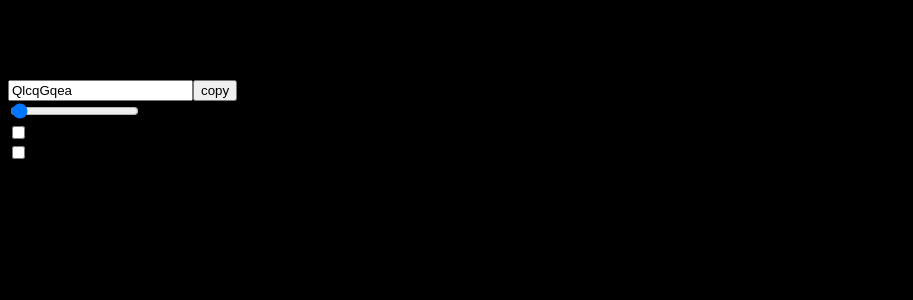
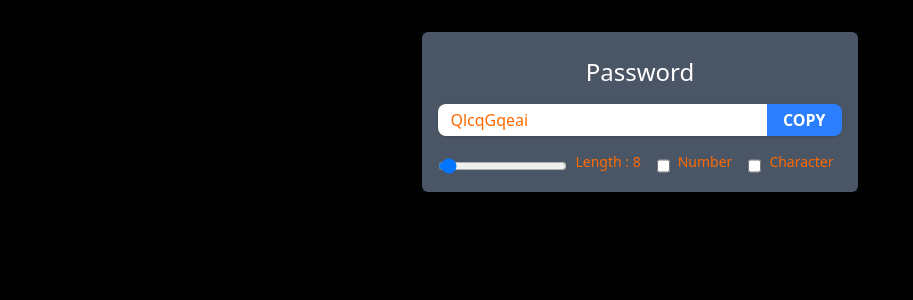
Before and after one commit to MR-MSBORA/Password-Generator, a React (Vite) app: page / in a window 1280 px wide. Shown: the top 300 px of the page, without its empty margins (0-913 px from the left). Built offline with nearby package versions, Linux system fonts and the light colour scheme.

Commit message:
Update App.jsx

```diff
--- a/src/App.jsx
+++ b/src/App.jsx
@@ -1,98 +1,124 @@
-import { useState, useCallback, useEffect, useRef } from 'react'
+import { useCallback, useState, useEffect, useRef } from 'react'
+import './App.css'
+function App() {
+  const [count, setCount] = useState(0)
+  const [length, setlength] = useState(8)
+  const [number, setnumber] = useState(false)
+  const [character, setcharacter] = useState(false)
+  const [password, setpassword] = useState("")
 
 
-
-function App() {
-  const [length, setLength] = useState(8)
-  const [numberAllowed, setNumberAllowed] = useState(false);
-  const [charAllowed, setCharAllowed] = useState(false)
-  const [password, setPassword] = useState("")
-
-  //useRef hook
-  const passwordRef = useRef(null)
+  const passwordRef = useRef(null) //SPECIAL HOOK USED FOR ADDING OPTIMIZATION IN  CODE FOR COPYING THE PASSWORD
 
   const passwordGenerator = useCallback(() => {
     let pass = ""
     let str = "ABCDEFGHIJKLMNOPQRSTUVWXYZabcdefghijklmnopqrstuvwxyz"
-    if (numberAllowed) str += "0123456789"
-    if (charAllowed) str += "!@#$%^&*-_+=[]{}~`"
 
-    for (let i = 1; i <= length; i++) {
+    if (number) {
+      str += "0123456789"
+    }
+    if (character) { str += "!#$%^&*?|*~" }
+
+    for (let i = 0; i <= length; i++) {
       let char = Math.floor(Math.random() * str.length + 1)
       pass += str.charAt(char)
-
     }
-
-    setPassword(pass)
+    setpassword(pass)
+  }, [length, number, character, setpassword])
 
 
-  }, [length, numberAllowed, charAllowed, setPassword])
-
-  const copyPasswordToClipboard = useCallback(() => {
-    passwordRef.current?.select();
-    passwordRef.current?.setSelectionRange(0, 999);
-    window.navigator.clipboard.writeText(password)
+  const copyclip = useCallback(() => {
+    passwordRef.current?.select(); //ADD OPTIMIZATION BY HIGHLIGHTING COPIED TEXT & to change the HIGHLIGHT COLOR USE SELECTION: IN SELECTED TAG
+  //  passwordRef.current?.setSelectionRange(0,3); //USED TO SELECT SPECIFIED NUMBER OF CHARACTER FROM THE PASSWORD
+    window.navigator.clipboard.writeText(password)  //USED TO COPY PASSWORD
   }, [password])
 
   useEffect(() => {
     passwordGenerator()
-  }, [length, numberAllowed, charAllowed, passwordGenerator])
+  }, [length, number, character, passwordGenerator])
+
+
+
+
+
+
+
   return (
+    <>
+      <div className=' w-fit max-w-md bg-gray-600 mx-auto px-4 py-3 my-8   rounded-md shadow text-orange-500' >
+        <h1 className='text-white text-center my-3 text-2xl'>
+          Password
+        </h1>
 
-    <div className="w-full max-w-md mx-auto shadow-md rounded-lg px-4 py-3 my-8 bg-gray-800 text-orange-500">
-      <h1 className='text-white text-center my-3'>Password generator</h1>
-    <div className="flex shadow rounded-lg overflow-hidden mb-4">
-        <input
+        <div className='flex   shadow rounded-lg overflow-hidden  my-4'>
+          <input
             type="text"
             value={password}
-            className="outline-none w-full py-1 px-3"
-            placeholder="Password"
+            placeholder='Password'
+            className='outline-none w-full py-1 px-3 bg-white selection:bg-blue-300'
             readOnly
-            ref={passwordRef}
-        />
-        <button
-        onClick={copyPasswordToClipboard}
-        className='outline-none bg-blue-700 text-white px-3 py-0.5 shrink-0'
-        >copy</button>
+            ref={passwordRef} />
+          <button
+            className='px-4 py-1 bg-blue-500 uppercase outline-none shrink-0 text-white hover:bg-blue-300 active:bg-blue-300 active:text-black font-bold'
+            onClick={copyclip}
+          >
+            copy
+          </button>
+        </div>
 
-    </div>
-    <div className='flex text-sm gap-x-2'>
-      <div className='flex items-center gap-x-1'>
-        <input
-        type="range"
-        min={6}
-        max={100}
-        value={length}
-         className='cursor-pointer'
-         onChange={(e) => {setLength(e.target.value)}}
-          />
-          <label>Length: {length}</label>
+        <div className='flex   text-sm gap-x-2'>
+
+          <div className=' flex item-center gap-x-1'>
+            <input
+              type="range"
+              value={length}
+              min={6}
+              max={100}
+              className='cursor-pointer outline-none'
+              onChange={(e) => {
+                setlength(e.target.value)
+              }}
+            />
+            <label
+              className='px-1 pr-2 mb-2 '>
+              Length : {length}
+            </label>
+          </div>
+
+          <div className='flex item-center gap-x-1'>
+            <input
+              type="checkbox"
+              defaultChecked={number}
+              onChange={() => {
+                setnumber((prev) => !prev)
+              }}
+            />
+            <label
+              htmlFor='numberInput'
+              className='px-1 pr-2'>
+              Number
+            </label>
+          </div>
+
+          <div className='flex item-center gap-x-1'>
+            <input
+              type="checkbox"
+              defaultChecked={character}
+              id='characterInput'
+              onChange={() => {
+                setcharacter((prev) => !prev)
+              }}
+            />
+            <label
+              htmlFor='characterInput'
+              className='px-1 pr-2'>
+              Character
+            </label>
+          </div>
+
+        </div>
       </div>
-      <div className="flex items-center gap-x-1">
-      <input
-          type="checkbox"
-          defaultChecked={numberAllowed}
-          id="numberInput"
-          onChange={() => {
-              setNumberAllowed((prev) => !prev);
-          }}
-      />
-      <label htmlFor="numberInput">Numbers</label>
-      </div>
-      <div className="flex items-center gap-x-1">
-          <input
-              type="checkbox"
-              defaultChecked={charAllowed}
-              id="characterInput"
-              onChange={() => {
-                  setCharAllowed((prev) => !prev )
-              }}
-          />
-          <label htmlFor="characterInput">Characters</label>
-      </div>
-    </div>
-</div>
-
+    </>
   )
 }
 
```
